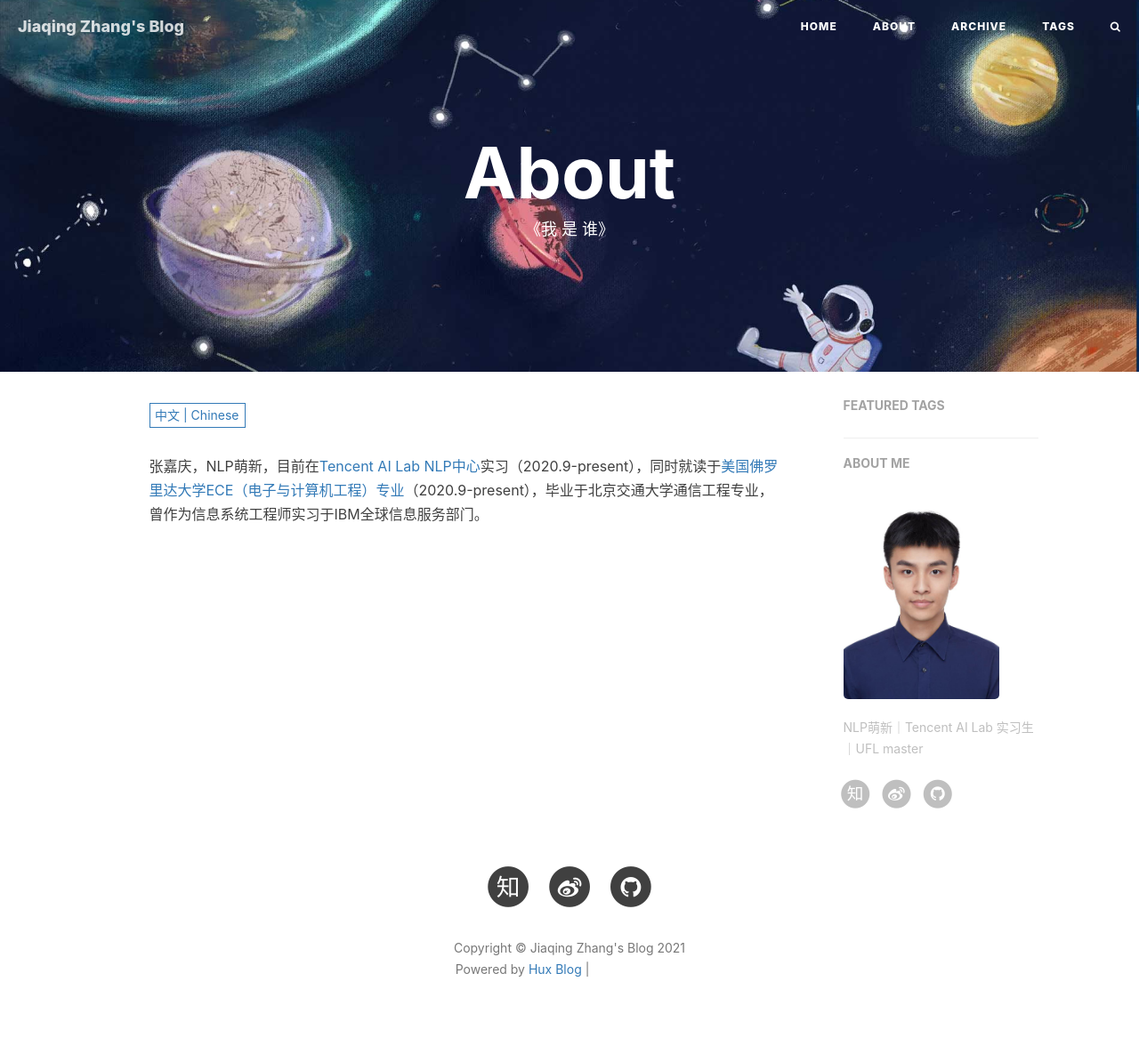
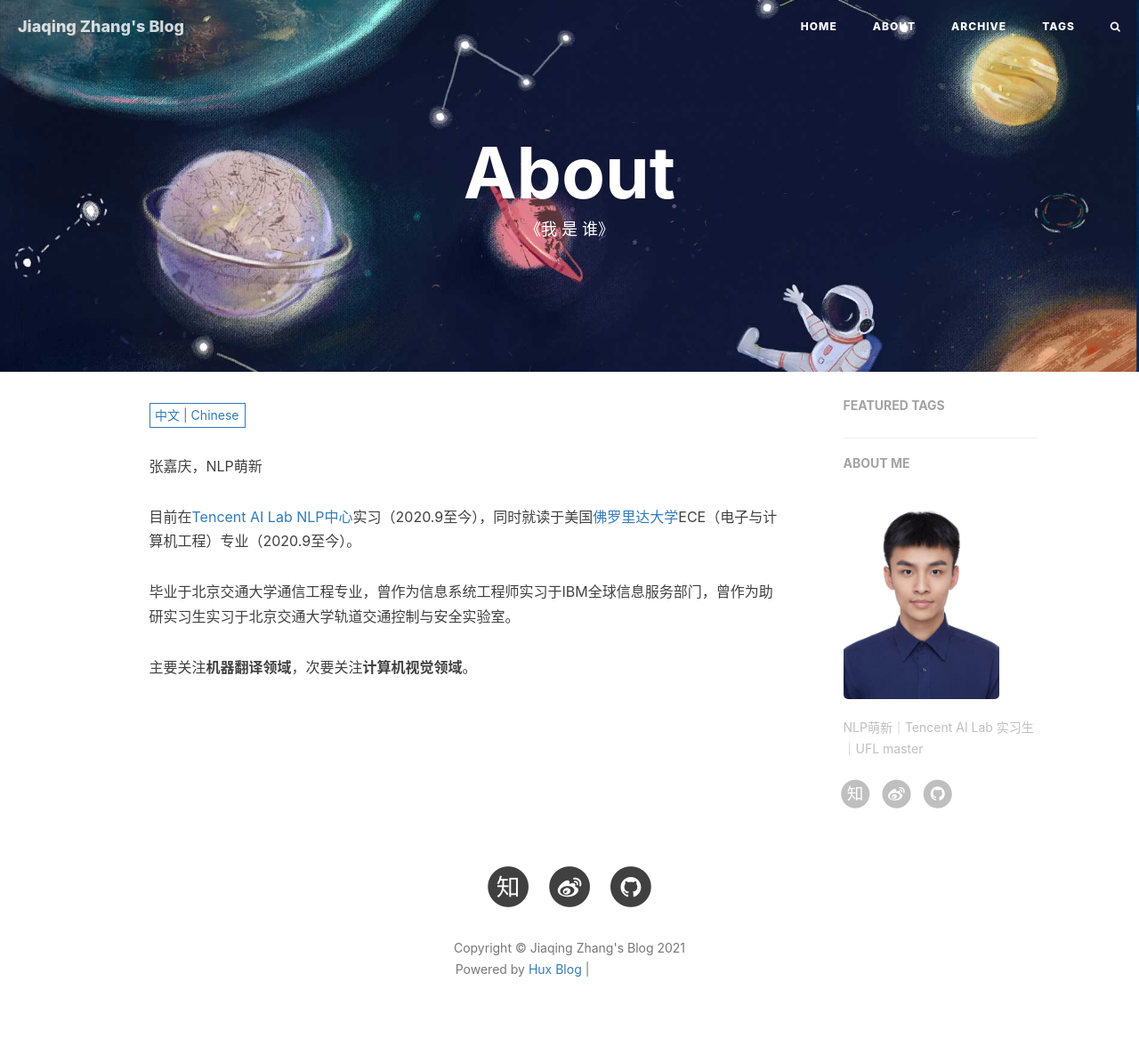
Before and after one commit to danielqingz/danielqingz.github.io, a Jekyll site: the page built from about.html, in a window 1280 px wide. Shown: the whole page at 89% size. Built offline with Jekyll 4.4.1, drawn with Linux system fonts in a browser that asks for light colours; nearby versions of some CDN libraries; comment, search, counter and statistics services are not loaded; grey boxes are pictures that could not be loaded.

Commit message:
Update zh.md

```diff
--- a/_includes/about/zh.md
+++ b/_includes/about/zh.md
@@ -1 +1,7 @@
-张嘉庆，NLP萌新，目前在[Tencent AI Lab NLP中心](https://ai.tencent.com/ailab/zh/index)实习（2020.9-present），同时就读于[美国佛罗里达大学ECE（电子与计算机工程）专业](https://www.ece.ufl.edu/)（2020.9-present），毕业于北京交通大学通信工程专业，曾作为信息系统工程师实习于IBM全球信息服务部门。
+张嘉庆，NLP萌新
+
+目前在[Tencent AI Lab NLP中心](https://ai.tencent.com/ailab/zh/index)实习（2020.9至今），同时就读于美国[佛罗里达大学](https://www.ece.ufl.edu/)ECE（电子与计算机工程）专业（2020.9至今）。
+
+毕业于北京交通大学通信工程专业，曾作为信息系统工程师实习于IBM全球信息服务部门，曾作为助研实习生实习于北京交通大学轨道交通控制与安全实验室。
+
+主要关注**机器翻译领域**，次要关注**计算机视觉领域**。
```
